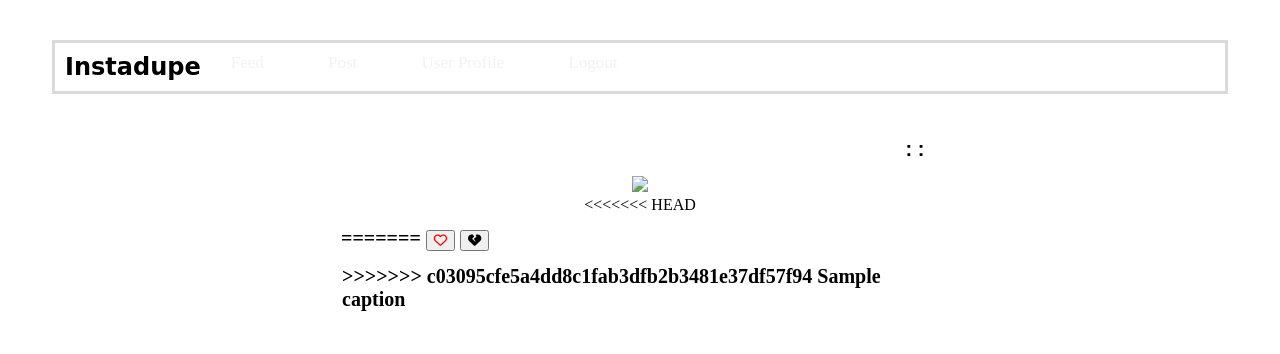
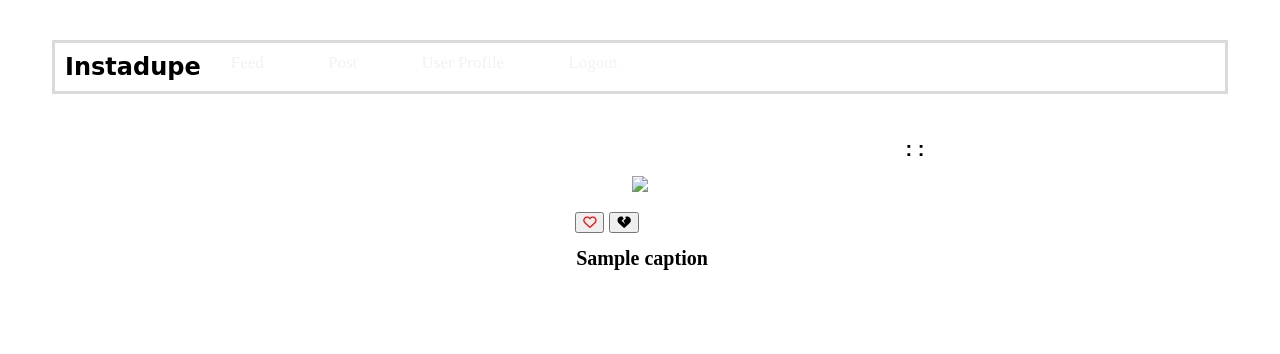
Before and after one commit to sumaiya-sarwar/Insta_dupe, a Node project: template views/feed.ejs in a window 1280 px wide. Shown: the top 354 px of the page. Run offline with Node 20 templates, Linux system fonts and the light colour scheme; the template is opened without the code that fills it: most values are stand-ins (such as "Sample title", 1, 10 or a date in 2020); some libraries are stand-ins or nearby versions.

Commit message:
deleted merge conflict comments

```diff
--- a/views/feed.ejs
+++ b/views/feed.ejs
@@ -16,7 +16,7 @@
 
   <nav class="topnav">
     <div>
-      <h1 class="dupe" >Instadupe</h1>
+      <h1 class="dupe">Instadupe</h1>
       <a href="/main/feed"> Feed </a>
       <a href="/main/newPost"> Post </a>
       <a href="/user/<%=userId%>/profile"> User Profile </a>
@@ -28,7 +28,9 @@
     <div class="postContainer">
       <div class="buttons">
         <div class="dropdown">
-          <button style="text-align: right;" class="dropbtn"><h1>: :</h1></button>
+          <button style="text-align: right;" class="dropbtn">
+            <h1>: :</h1>
+          </button>
           <div class="dropdown-content">
             <form action="/main/feed/<%=post._id%>/edit">
               <button class="mr">Edit Caption</button>
@@ -45,16 +47,13 @@
       </div>
       <a href="/main/<%=post._id%>"> <img src="data:post/<%=post.image.contentType%>;base64,
     <%=post.image.data.toString('base64')%>"> </a>
-<<<<<<< HEAD
       <div class="caption">
         <h1 style="align-items: left;">
-=======
           <button class="btn" id="like"><i class="fa-regular fa-heart"></i></button>
           <button class="btn" id="dislike"><i class="fa-solid fa-heart-crack"></i></button>
 
           <div class="caption">
             <h1>
->>>>>>> c03095cfe5a4dd8c1fab3dfb2b3481e37df57f94
               <%=post.caption%>
             </h1>
           </div>
```
Also changed, not shown: 2 other files. Lines whose indentation alone changed are shown as unchanged.
